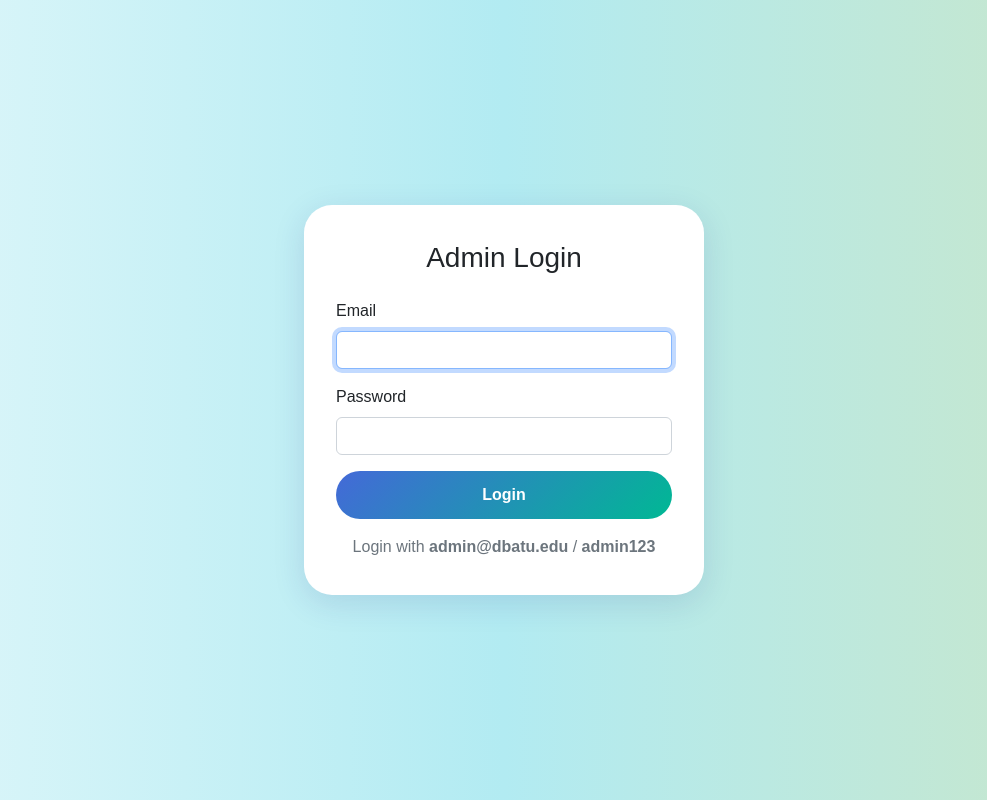
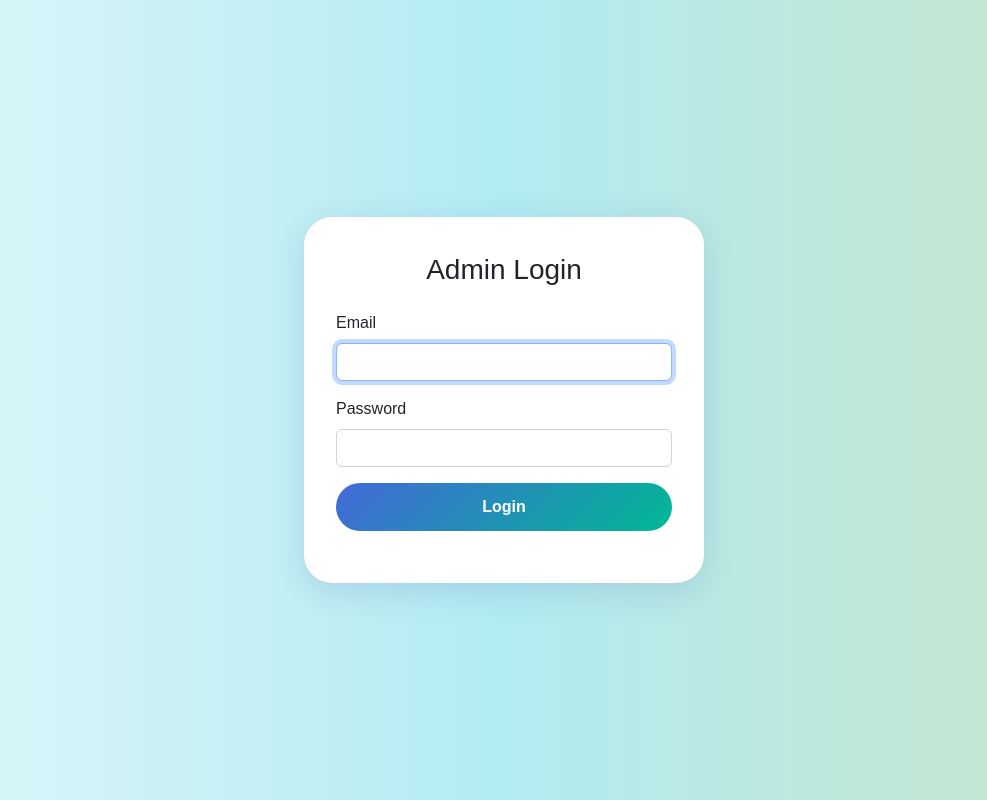
Before and after one commit to PrachiShirsath/Ncc_enrollment, a PHP site: page /login.php in a window 1280 px wide. Shown: the whole page, without its empty margins (136-1123 px from the left). Run offline with PHP 8.4, Linux system fonts and the light colour scheme.

Commit message:
Update login.php

```diff
--- a/login.php
+++ b/login.php
@@ -75,7 +75,6 @@ if ($_SERVER['REQUEST_METHOD'] === 'POST') {
         </div>
         <button type="submit" class="btn btn-primary w-100">Login</button>
         <div class="text-center mt-3">
-            <span class="text-muted">Login with <b>admin@dbatu.edu</b> / <b>admin123</b></span>
         </div>
     </form>
 </div>
```
